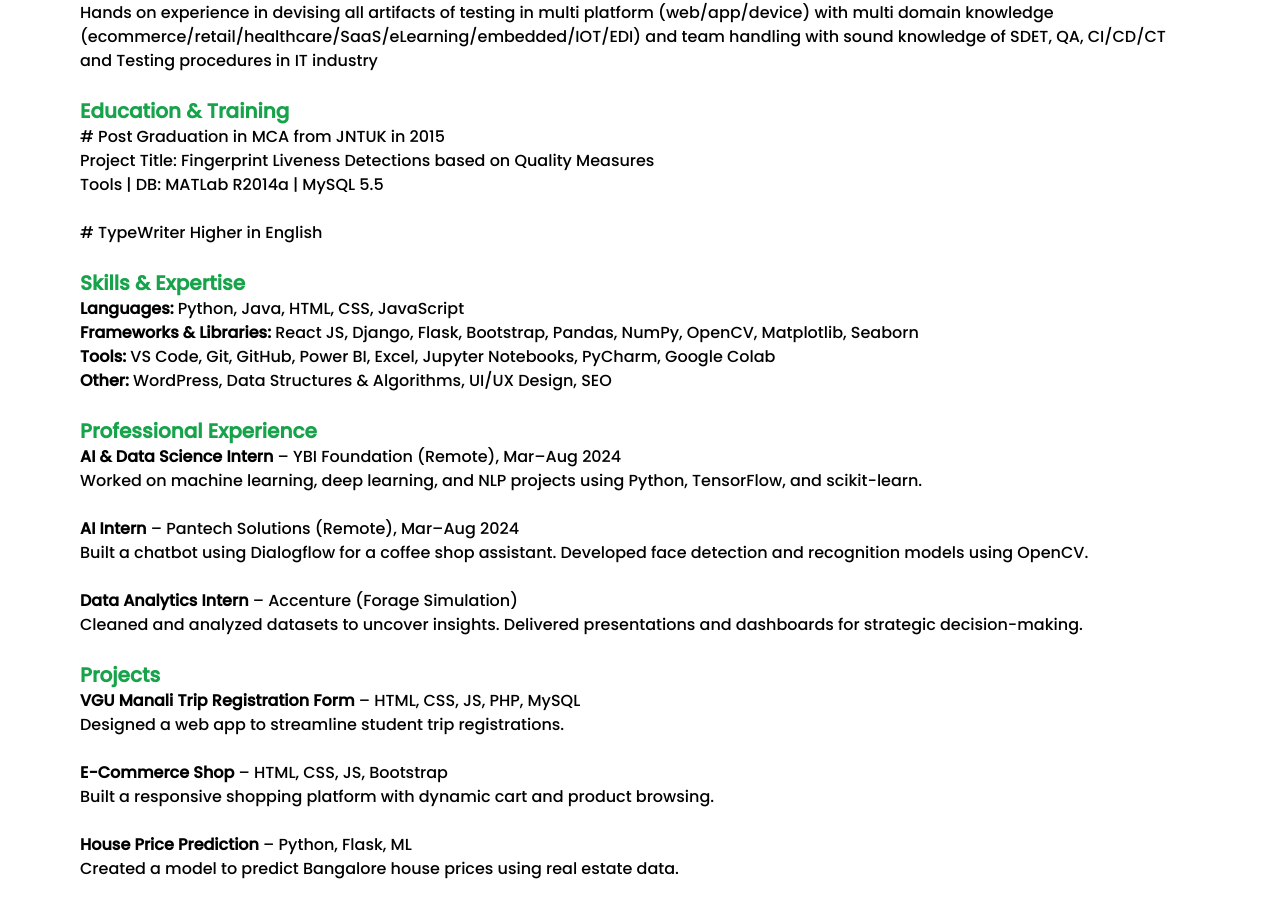
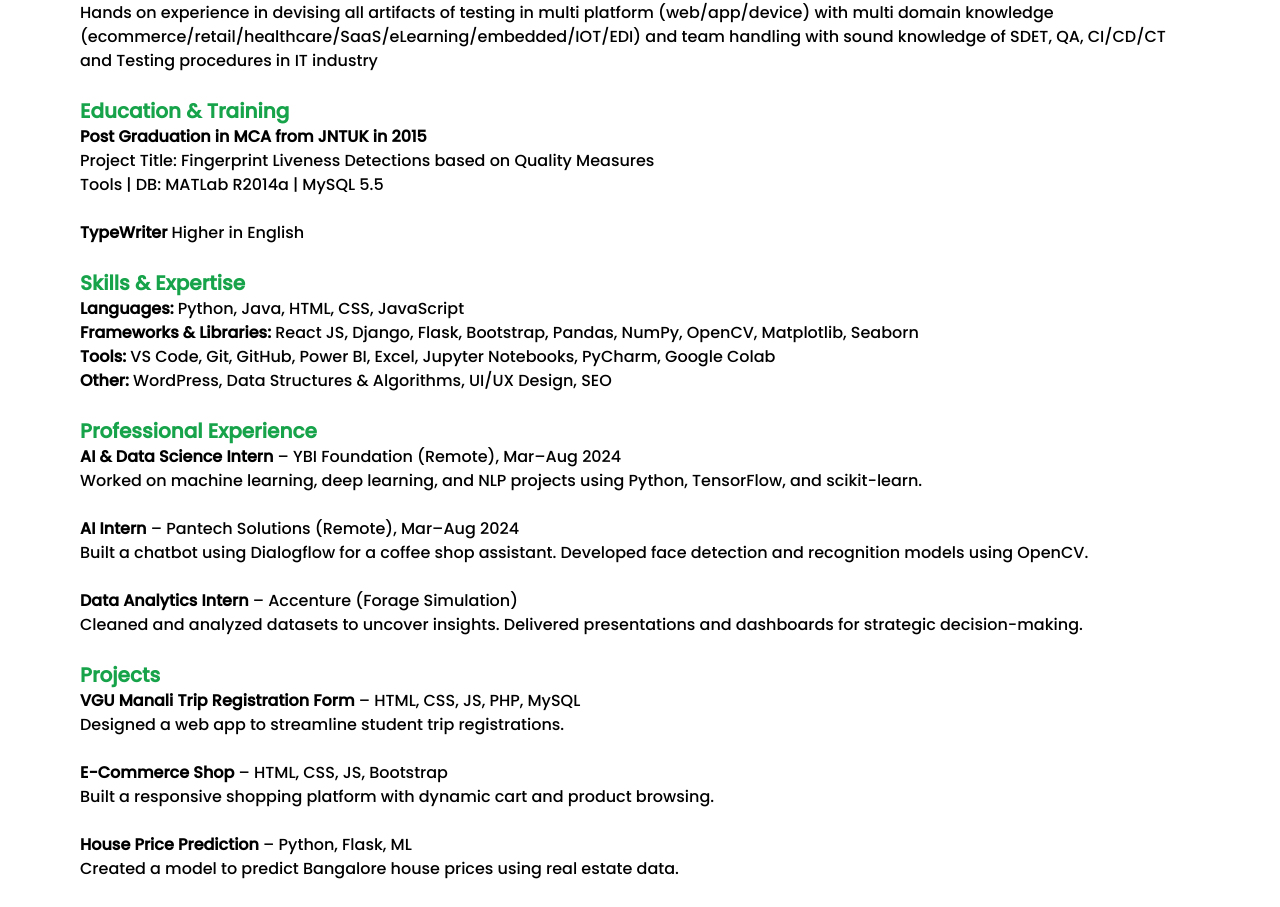
Before and after one commit to kavyage/portfolio, a React (Vite) app: page / in a window 1280 px wide. Shown: the part 900-1807 px from the top of the page. Built offline with nearby package versions, Linux system fonts and the light colour scheme.

Commit message:
Update About.jsx

```diff
--- a/src/components/About.jsx
+++ b/src/components/About.jsx
@@ -16,11 +16,11 @@ function About() {
           Education & Training
         </h1>
         <span>
-          # Post Graduation in MCA from JNTUK in 2015  <br />
+          <strong>Post Graduation in MCA from JNTUK in 2015</strong>  <br />
             Project Title: Fingerprint Liveness Detections based on Quality Measures <br />
             Tools | DB:    MATLab R2014a | MySQL 5.5 <br /><br />
 
-          # TypeWriter Higher in English
+         <strong>TypeWriter </strong> Higher in English
         </span>
 
 
```
